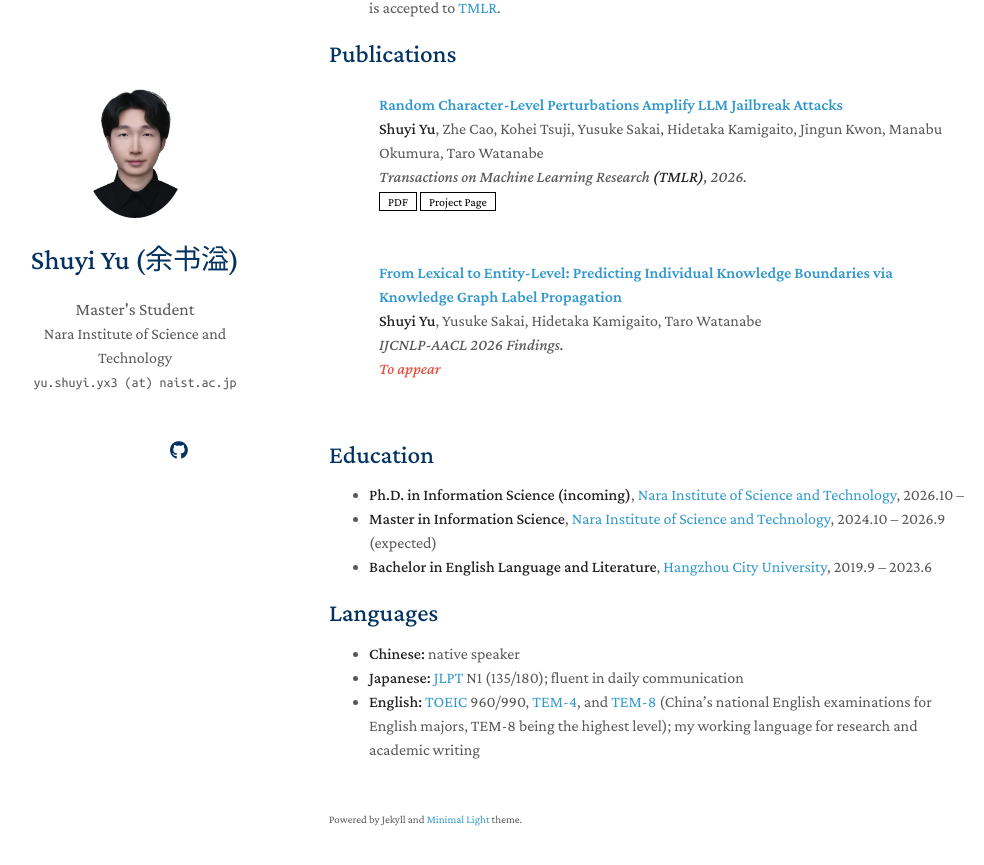
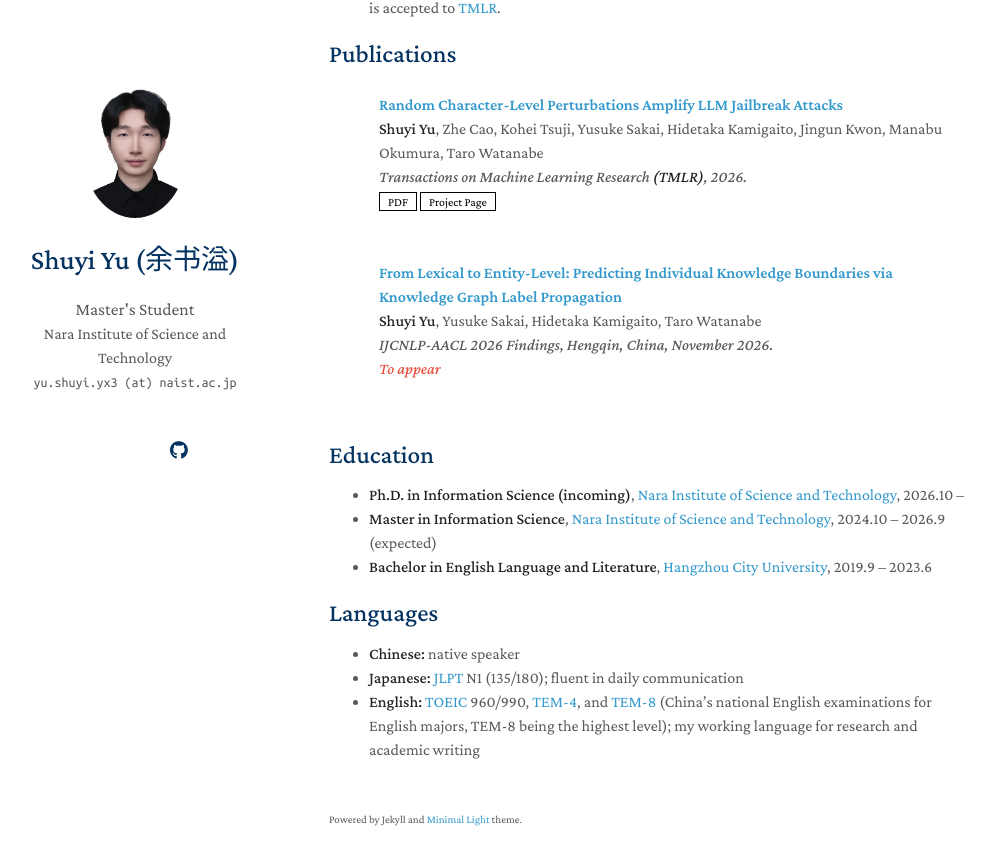
Before and after one commit to yyushuyui/yyushuyui.github.io, a Jekyll site: the page built from index.md, in a window 1280 px wide and 900 px high, scrolled down 1309 px. Shown: the top 865 px of the window, without its empty margins (141-1125 px from the left). Built offline with Jekyll 4.4.1, drawn with Linux system fonts in a browser that asks for light colours; a style sheet for code colours, icons or effects is not loaded; our own code applies the rules of GitHub Pages for plain Markdown files.

Commit message:
Add venue location and dates for the Findings paper

```diff
--- a/_data/publications.yml
+++ b/_data/publications.yml
@@ -10,5 +10,5 @@ main:
   - title: "From Lexical to Entity-Level: Predicting Individual Knowledge Boundaries via Knowledge Graph Label Propagation"
     authors: <strong>Shuyi Yu</strong>, Yusuke Sakai, Hidetaka Kamigaito, Taro Watanabe
     conference_short: AACL Findings
-    conference: IJCNLP-AACL 2026 Findings.
+    conference: IJCNLP-AACL 2026 Findings, Hengqin, China, November 2026.
     notes: To appear
```
